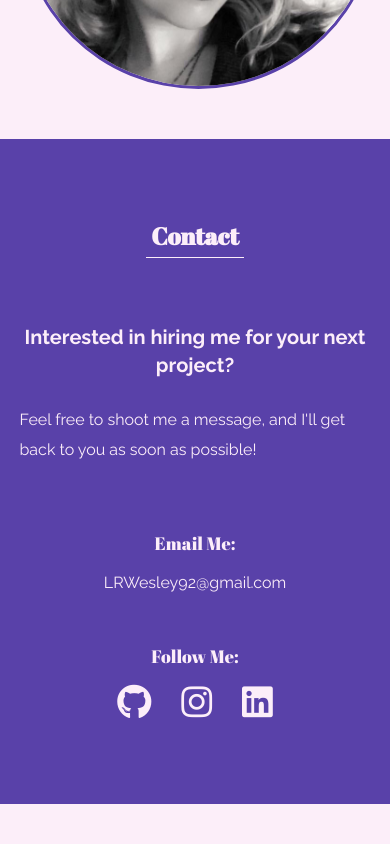
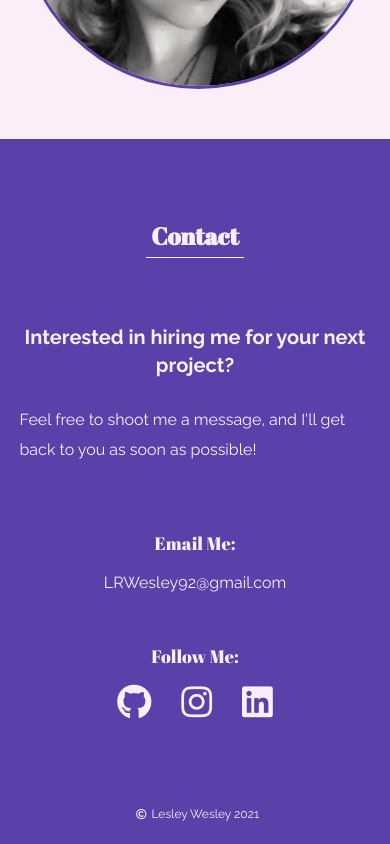
Before and after one commit to LesleyWesley/portfolio, a website: page index.html in a window 390 px wide. Shown: the part 6912-7756 px from the top of the page. Before the commit the page ends 7716 px from the top, so only its background shows below. Drawn offline with Linux system fonts and the light colour scheme.

Commit message:
Added copyright section and added responsive styling

```diff
--- a/css/main.css
+++ b/css/main.css
@@ -564,22 +564,32 @@ button {
 
 
 
-i#copyright.far.fa-copyright {
-  color: #FCEEF9;
-  font-size: .8em;
-  margin-bottom: 0;
-  padding: 0 5px;
-}
-
-
 .copyright-div {
   display: flex;
   justify-content: center;
   align-items: center;
   flex-flow: nowrap;
+  width: 100%;
+}
+
+.copyright-div p {
+  margin: 5px 0;
+  font-size: .75em;
 }
 
 
+ i.far.fa-copyright::before {
+  font-size: .3em;
+}
+
+#contact .far.fa-copyright {
+  padding: 0;
+  margin: 5px;
+  display: flex;
+  align-items: center;
+}
+
+}
 
 
 
--- a/index.html
+++ b/index.html
@@ -283,7 +283,10 @@
               </div>
             </div>
 
-
+            <div class="copyright-div">
+                  <i class="far fa-copyright"></i>
+                  <p>Lesley Wesley 2021</p>
+            </div>
 
       </div>
   </footer>
```
